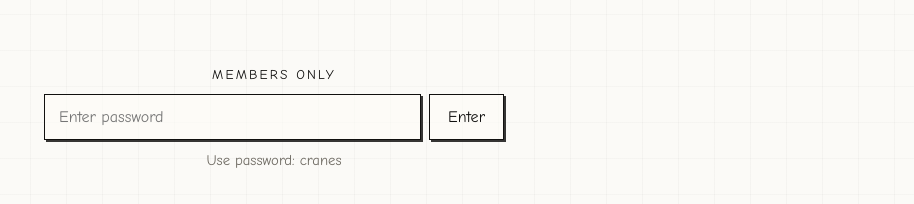
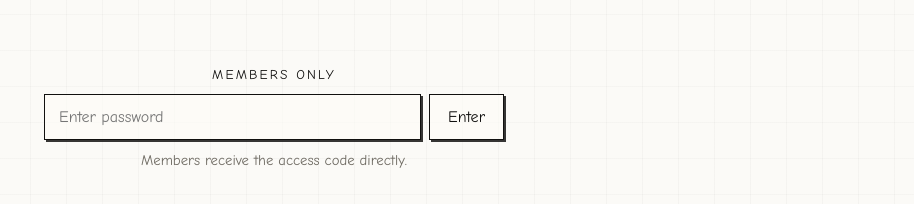
Before and after one commit to ollieolby/blue-cranes, a website: page index.html in a window 1280 px wide. Shown: the part 562-766 px from the top of the page, without its empty margins (366-1280 px from the left). Drawn offline with Linux system fonts and the light colour scheme.

Commit message:
fix: remove password hint:

```diff
--- a/index.html
+++ b/index.html
@@ -22,7 +22,7 @@
             <input id="club-password" name="password" type="password" autocomplete="current-password" placeholder="Enter password">
             <button type="submit">Enter</button>
           </div>
-          <p class="hint" id="password-message">Use password: cranes</p>
+          <p class="hint" id="password-message">Members receive the access code directly.</p>
         </form>
       </section>
 
```
